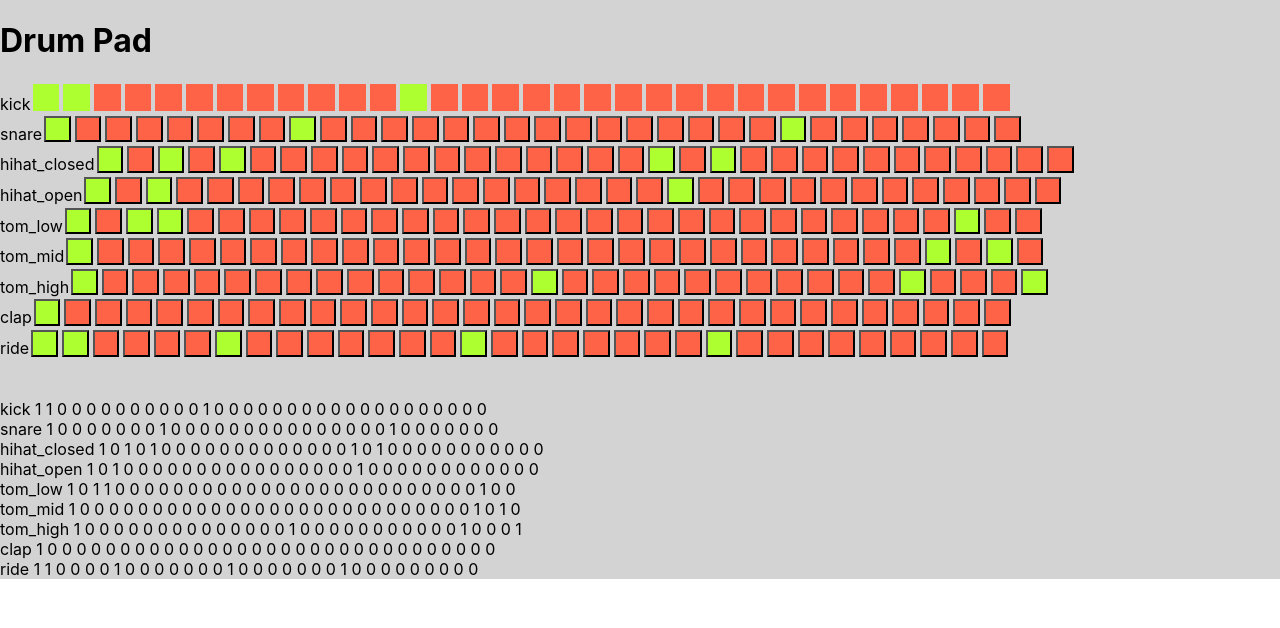
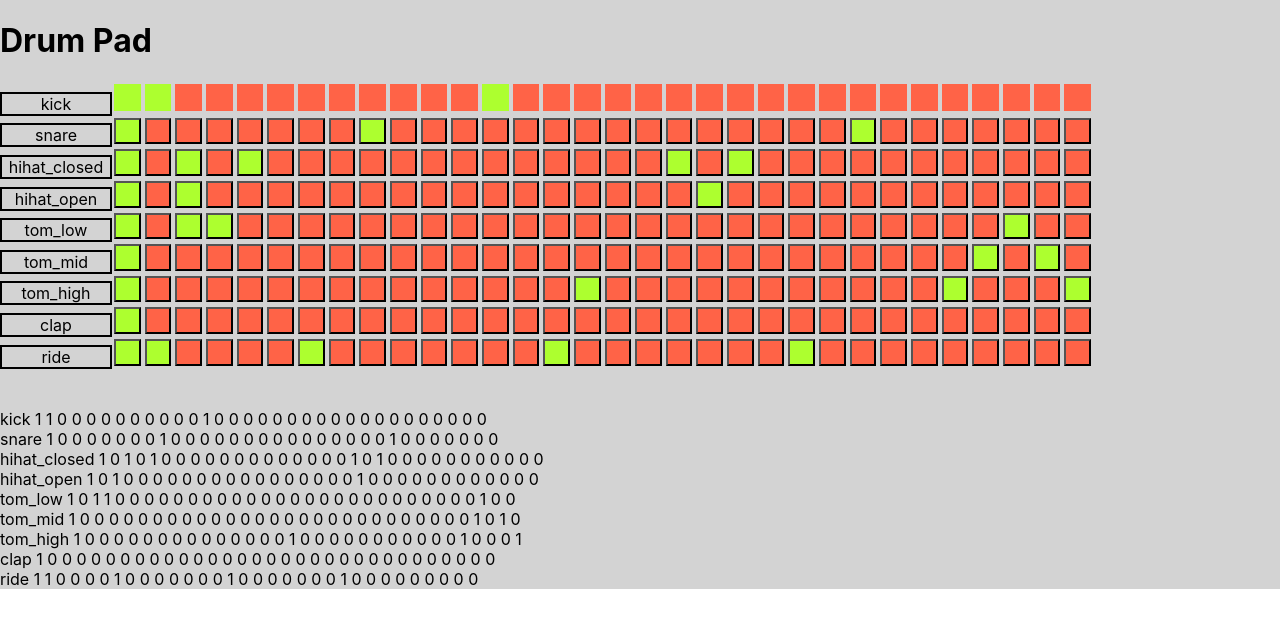
Before and after one commit to solft/drum-component, a React (Create React App) app: page / in a window 1280 px wide. Shown: the top 628 px of the page. Built offline with nearby package versions, Linux system fonts and the light colour scheme.

Commit message:
add DrumPad.css and align drum name and drum Line

```diff
--- /dev/null
+++ b/src/components/DrumPad.css
@@ -0,0 +1,7 @@
+.drumname {
+  display: inline-block;
+  box-sizing: border-box;
+  border: 2px solid black;
+  text-align: center;
+  width: 7rem;
+}
--- a/src/components/DrumPad.js
+++ b/src/components/DrumPad.js
@@ -1,5 +1,7 @@
 import React, { Component } from 'react'
 import DrumLine from './DrumLine';
+
+import './DrumPad.css'
 
 class DrumPad extends Component {
   render() {
@@ -14,7 +16,7 @@ class DrumPad extends Component {
     const drumPad = Object.entries(this.props.pattern).map(drumLine => {
       return (
         <div key={drumLine[0]}>
-          {drumLine[0]}
+          <span className="drumname">{drumLine[0]}</span>
           <DrumLine changePattern={this.props.changePattern} drumName={drumLine[0]} drumLine={drumLine[1]} />
         </div>
       )
```
